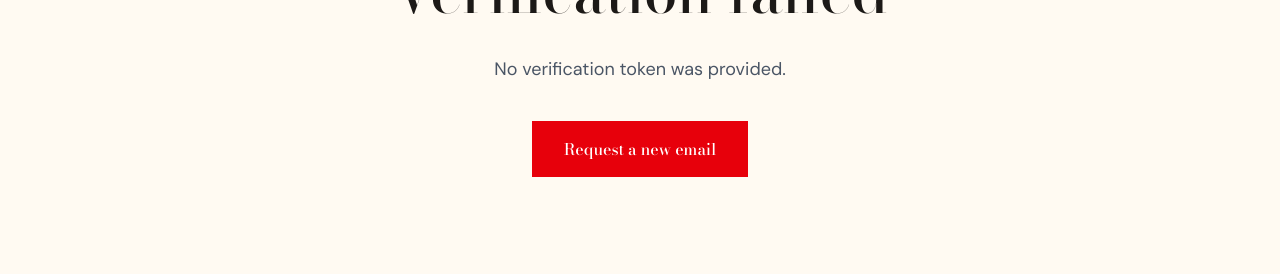
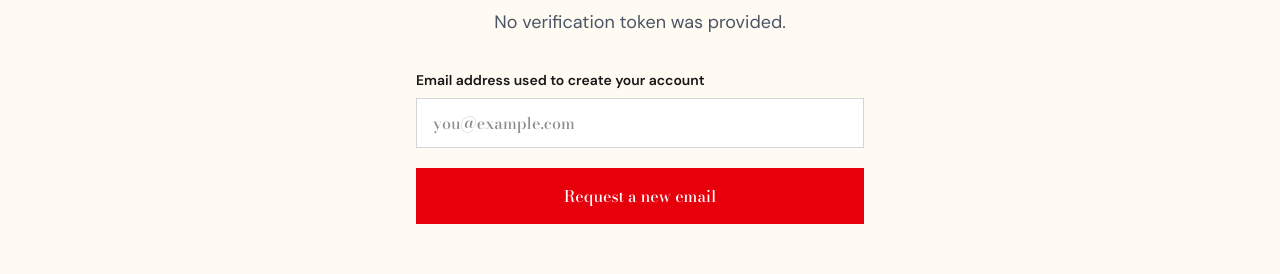
Before and after one commit to Dave-Dev1414/DineEase, a React (Vite) app in the folder frontend/: page /verify-email in a window 1280 px wide. Shown: the part 438-712 px from the top of the page. Built offline with nearby package versions, Linux system fonts and the light colour scheme; no server answers.

Commit message:
Fix verification success and resend flow

```diff
--- a/frontend/src/pages/VerifyEmail.tsx
+++ b/frontend/src/pages/VerifyEmail.tsx
@@ -1,9 +1,14 @@
-import { useEffect, useRef, useState } from "react"
+import { useEffect, useRef, useState, type FormEvent } from "react"
 import { useNavigate, useSearchParams } from "react-router-dom"
 
 type VerificationResponse = {
   success: boolean
   message: string
+}
+
+type ResendVerificationResponse = {
+  success: boolean
+  message?: string
 }
 
 type VerificationStatus = "loading" | "success" | "error"
@@ -15,6 +20,9 @@ function VerifyEmail() {
 
   const [message, setMessage] = useState("Verifying your email...")
   const [status, setStatus] = useState<VerificationStatus>("loading")
+  const [email, setEmail] = useState("")
+  const [resending, setResending] = useState(false)
+  const [resendMessage, setResendMessage] = useState("")
   const verificationStarted = useRef(false)
 
   useEffect(() => {
@@ -54,28 +62,67 @@ function VerifyEmail() {
       })
   }, [token])
 
+  const handleResend = async (event: FormEvent<HTMLFormElement>) => {
+    event.preventDefault()
+
+    if (resending || !email.trim()) return
+
+    setResending(true)
+    setResendMessage("")
+
+    try {
+      const response = await fetch(
+        "http://localhost/dineease/api/users?action=resend-verification",
+        {
+          method: "POST",
+          headers: {
+            "Content-Type": "application/json"
+          },
+          body: JSON.stringify({ email: email.trim() })
+        }
+      )
+
+      const data = await response.json() as ResendVerificationResponse
+
+      if (!response.ok || !data.success) {
+        setResendMessage(
+          data.message || "Unable to send a new verification email. Please try again."
+        )
+        return
+      }
+
+      navigate(`/check-email?email=${encodeURIComponent(email.trim())}`, {
+        state: { message: "A new verification email has been sent." }
+      })
+    } catch (error) {
+      console.error("Resend verification error:", error)
+      setResendMessage("Unable to connect to DineEase. Please try again.")
+    } finally {
+      setResending(false)
+    }
+  }
+
   return (
-    <main className="min-h-screen bg-[#fffaf2] flex items-center justify-center px-6 py-16">
+    <main className="flex min-h-screen items-center justify-center bg-[#fffaf2] px-6 py-16">
       <div className="w-full max-w-xl text-center">
-
-        <p className="font-[DM_Sans] text-sm font-semibold tracking-[0.25em] uppercase mb-10">
+        <p className="mb-10 font-[DM_Sans] text-sm font-semibold uppercase tracking-[0.25em]">
           DineEase
         </p>
 
         {status === "loading" && (
           <>
-            <div className="flex justify-center mb-10">
-              <div className="relative w-16 h-16 animate-spin">
-                <div className="absolute inset-0 rounded-full border-[4px] border-transparent border-t-red-600 border-l-red-600"></div>
-                <div className="absolute inset-2 rounded-full border-[4px] border-transparent border-b-red-600 border-r-red-600"></div>
+            <div className="mb-10 flex justify-center">
+              <div className="relative h-16 w-16 animate-spin">
+                <div className="absolute inset-0 rounded-full border-[4px] border-transparent border-l-red-600 border-t-red-600" />
+                <div className="absolute inset-2 rounded-full border-[4px] border-transparent border-b-red-600 border-r-red-600" />
               </div>
             </div>
 
-            <h1 className="font-[Bodoni_Moda] text-5xl md:text-6xl leading-tight mb-5">
+            <h1 className="mb-5 font-[Bodoni_Moda] text-5xl leading-tight md:text-6xl">
               Verifying your email account
             </h1>
 
-            <p className="font-[DM_Sans] text-lg text-gray-600 leading-8">
+            <p className="font-[DM_Sans] text-lg leading-8 text-gray-600">
               Should only take a moment.
             </p>
           </>
@@ -83,44 +130,71 @@ function VerifyEmail() {
 
         {status === "success" && (
           <>
-            <h1 className="font-[Bodoni_Moda] text-5xl md:text-6xl leading-tight mb-6">
-              Email Account verified
+            <h1 className="mb-6 font-[Bodoni_Moda] text-5xl leading-tight md:text-6xl">
+              Email account verified
             </h1>
 
-            <p className="font-[DM_Sans] text-lg text-gray-600 leading-8 mb-9">
+            <p className="mb-9 font-[DM_Sans] text-lg leading-8 text-gray-600">
               {message}
             </p>
 
             <button
               type="button"
-              onClick={() => navigate("/")}
-              className="bg-red-600 hover:bg-red-700 focus:outline-none focus:ring-2 focus:ring-red-600 focus:ring-offset-2 active:bg-red-800 text-white px-8 py-4 font-[DM_Sans] font-semibold transition-colors duration-200"
+              onClick={() => navigate("/login")}
+              className="bg-red-600 px-8 py-4 font-[DM_Sans] font-semibold text-white transition-colors duration-200 hover:bg-red-700 focus:outline-none focus:ring-2 focus:ring-red-600 focus:ring-offset-2 active:bg-red-800"
             >
-              Continue to DineEase
+              Continue to login
             </button>
           </>
         )}
 
         {status === "error" && (
           <>
-            <h1 className="font-[Bodoni_Moda] text-5xl md:text-6xl leading-tight mb-6">
+            <h1 className="mb-6 font-[Bodoni_Moda] text-5xl leading-tight md:text-6xl">
               Verification failed
             </h1>
 
-            <p className="font-[DM_Sans] text-lg text-gray-600 leading-8 mb-9">
+            <p className="mb-8 font-[DM_Sans] text-lg leading-8 text-gray-600">
               {message}
             </p>
 
-            <button
-              type="button"
-              onClick={() => navigate("/")}
-              className="bg-red-600 hover:bg-red-700 focus:outline-none focus:ring-2 focus:ring-red-600 focus:ring-offset-2 active:bg-red-800 text-white px-8 py-4 font-[DM_Sans] font-semibold transition-colors duration-200"
-            >
-              Request a new email
-            </button>
+            <form onSubmit={handleResend} className="mx-auto max-w-md text-left">
+              <label
+                htmlFor="verification-email"
+                className="mb-2 block font-[DM_Sans] text-sm font-semibold text-[#171717]"
+              >
+                Email address used to create your account
+              </label>
+              <input
+                id="verification-email"
+                type="email"
+                autoComplete="email"
+                required
+                value={email}
+                onChange={event => {
+                  setEmail(event.target.value)
+                  setResendMessage("")
+                }}
+                placeholder="you@example.com"
+                className="w-full border border-gray-300 bg-white px-4 py-3 font-[DM_Sans] outline-none transition focus:border-red-600 focus:ring-1 focus:ring-red-600"
+              />
+
+              {resendMessage && (
+                <p role="status" className="mt-3 text-sm leading-6 text-red-700">
+                  {resendMessage}
+                </p>
+              )}
+
+              <button
+                type="submit"
+                disabled={resending}
+                className="mt-5 w-full bg-red-600 px-8 py-4 font-[DM_Sans] font-semibold text-white transition-colors duration-200 hover:bg-red-700 focus:outline-none focus:ring-2 focus:ring-red-600 focus:ring-offset-2 active:bg-red-800 disabled:cursor-not-allowed disabled:opacity-60"
+              >
+                {resending ? "Sending..." : "Request a new email"}
+              </button>
+            </form>
           </>
         )}
-
       </div>
     </main>
   )
```
